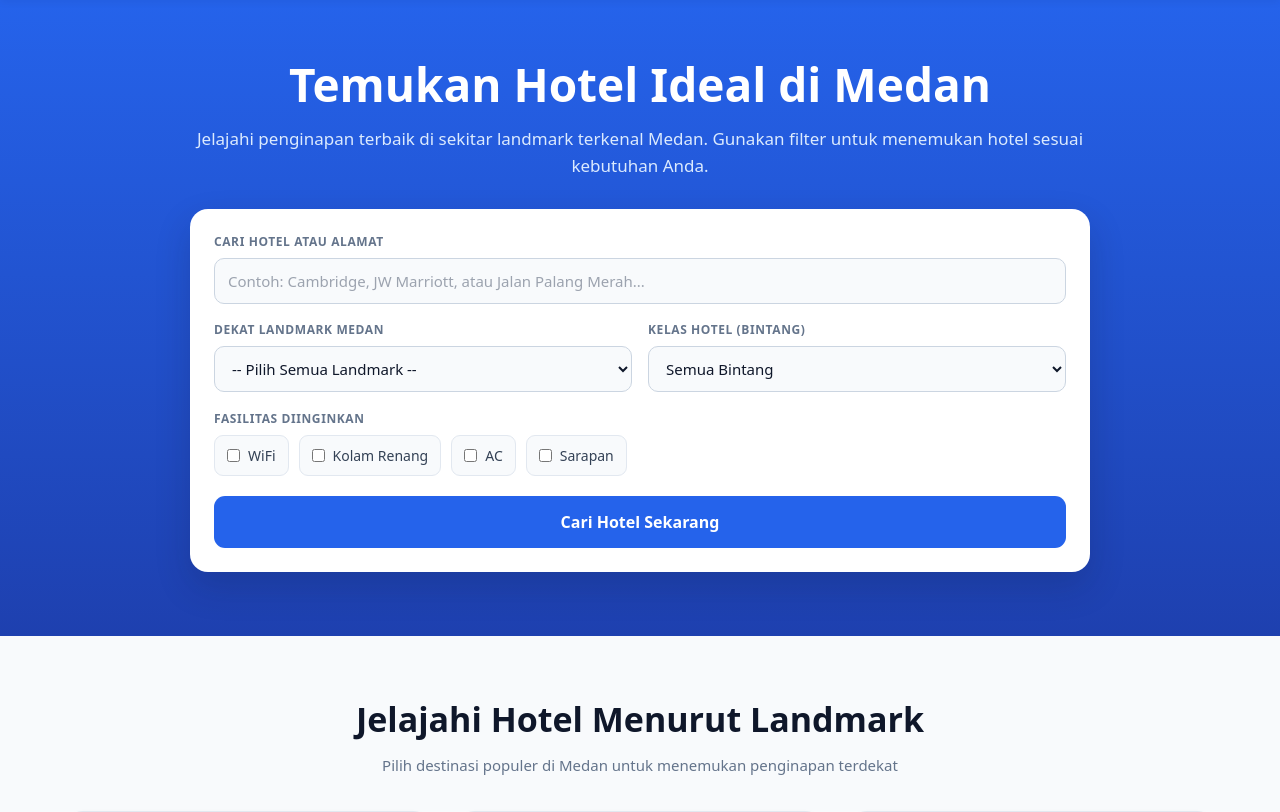
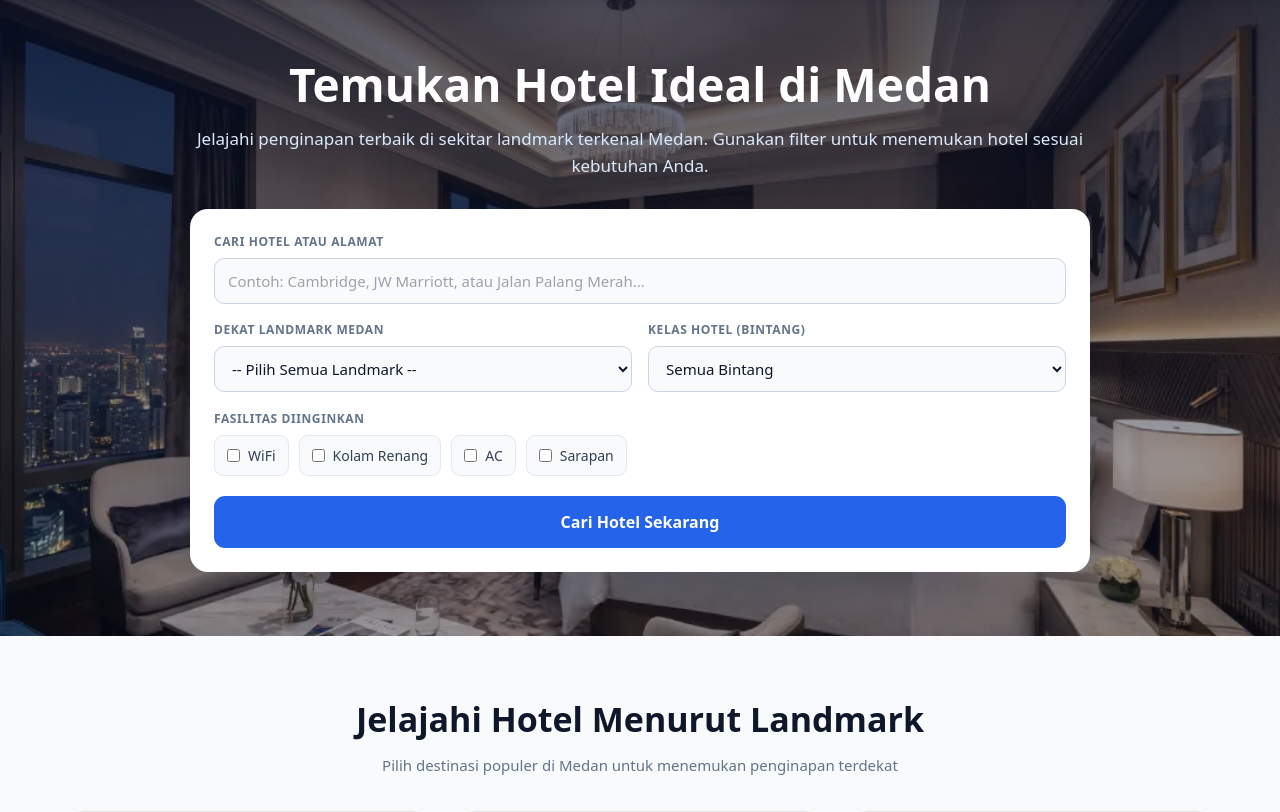
Before and after one commit to Spiss200/Roomify, a Laravel app: page / in a window 1280 px wide. Shown: the part 86-898 px from the top of the page. Run offline with Laravel 12, Linux system fonts and the light colour scheme; some libraries are stand-ins or nearby versions.

Commit message:
Ganti latar hero dengan foto kamar hotel

```diff
--- a/resources/views/welcome.blade.php
+++ b/resources/views/welcome.blade.php
@@ -96,7 +96,10 @@
         .hero {
             padding: 58px 18px 64px;
             color: white;
-            background: linear-gradient(180deg,#2563eb,#1e40af);
+            background:
+                linear-gradient(180deg, rgba(10,18,45,.70) 0%, rgba(10,18,45,.45) 55%, rgba(10,18,45,.35) 100%),
+                url('{{ asset('images/hero-room.webp') }}') center 45% / cover no-repeat,
+                #1e40af;
         }
 
         .hero-inner {
```
Also changed, not shown: public/images/hero-room.webp (added).
